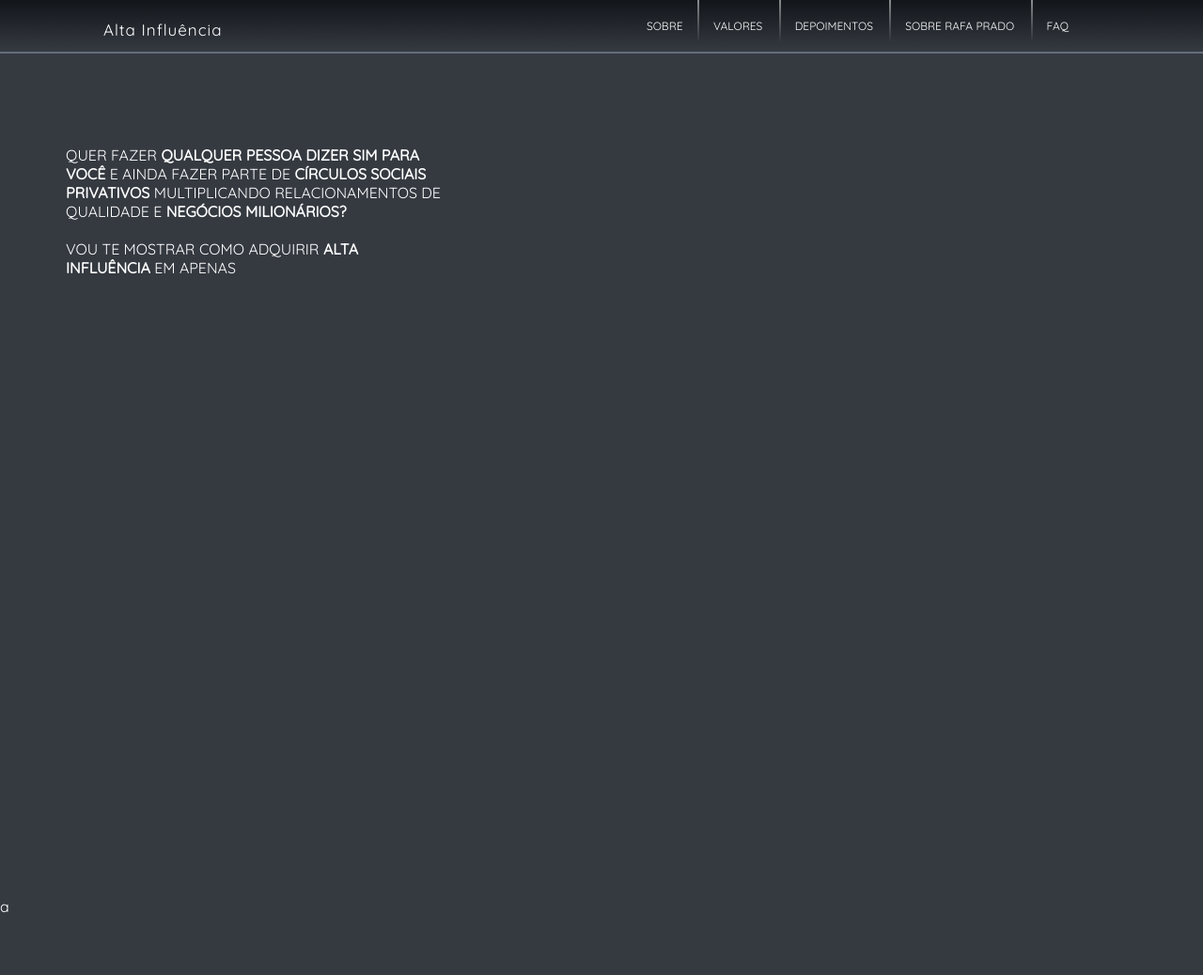
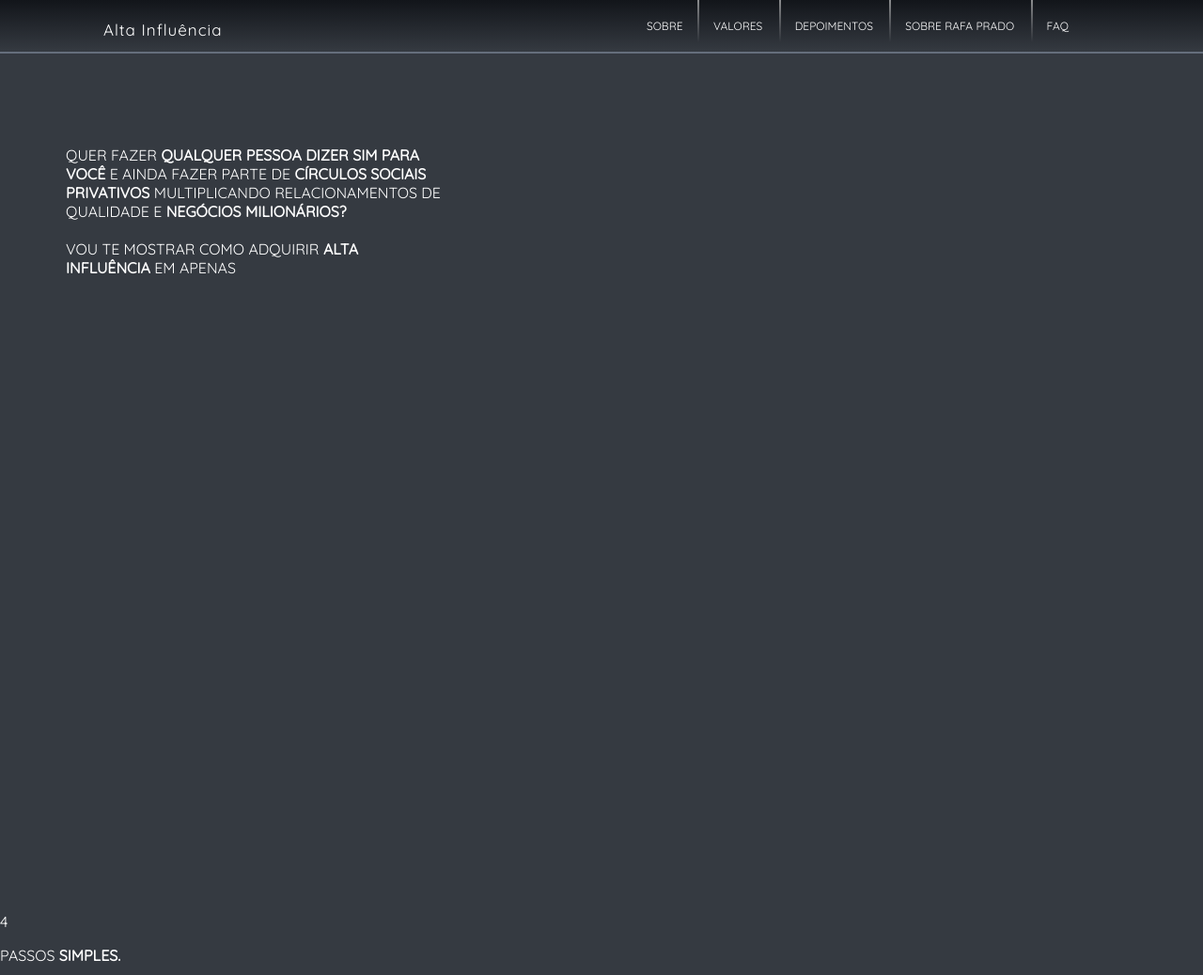
Before and after one commit to GabsFosco/alta-influencia, a plain HTML site: page index.html in a window 1280 px wide. Shown: the whole page at 94% size. Before the commit the page ends 975 px from the top, so only its background shows below. Drawn offline with Linux system fonts and the light colour scheme.

Commit message:
Add files via upload

```diff
--- a/index.html
+++ b/index.html
@@ -31,7 +31,8 @@
         </span>
     </div>
     <div id="intro2">
-        a
+        <p id="num-gr">4</p>
+        <p>PASSOS <strong>SIMPLES.</strong></p>
     </div>
 
 </body>
--- a/stylesheet.css
+++ b/stylesheet.css
@@ -60,3 +60,7 @@ h1 {
     height: 800px;
     margin: 160px 0 0 70px;
 }
+
+#num-gr {
+
+}
```
